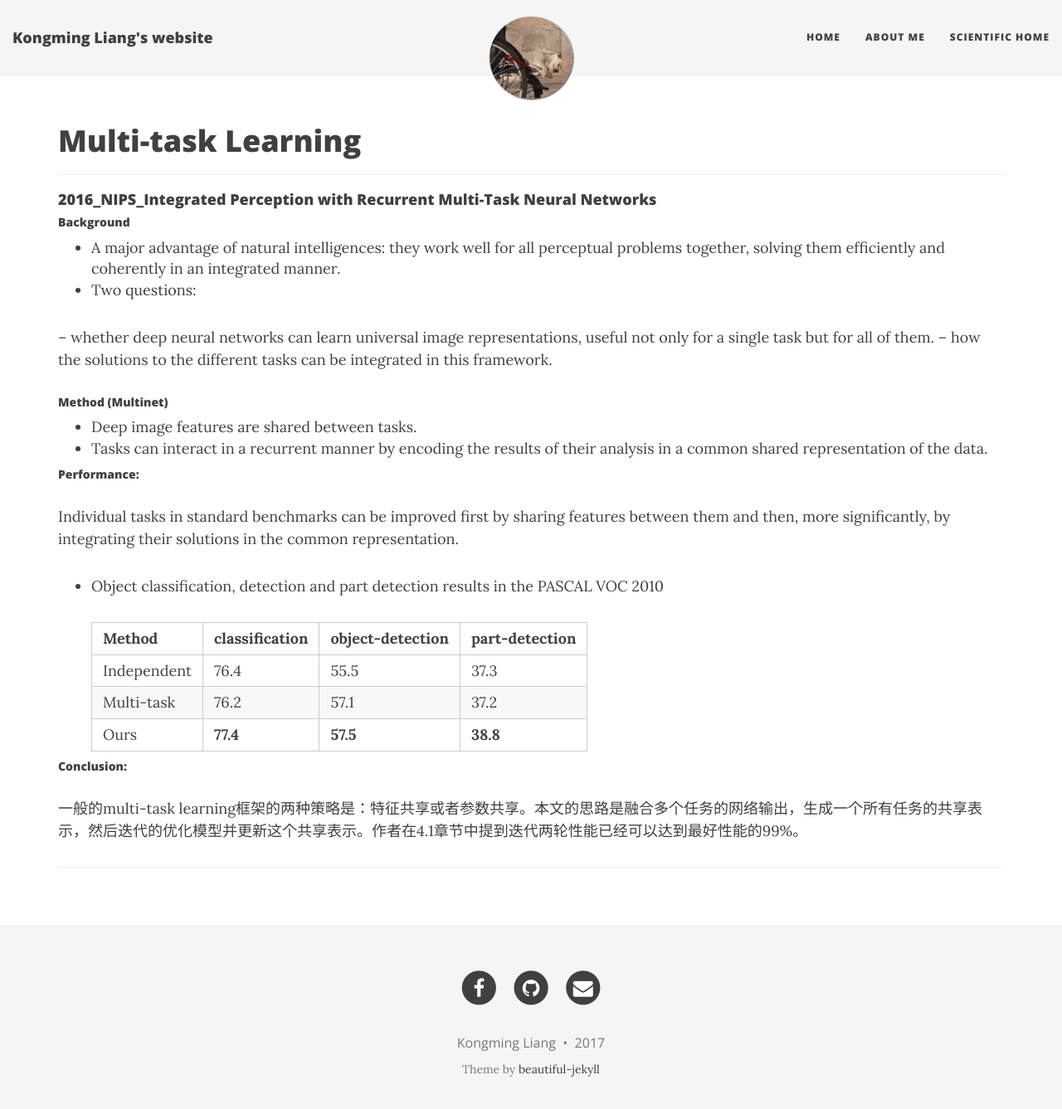
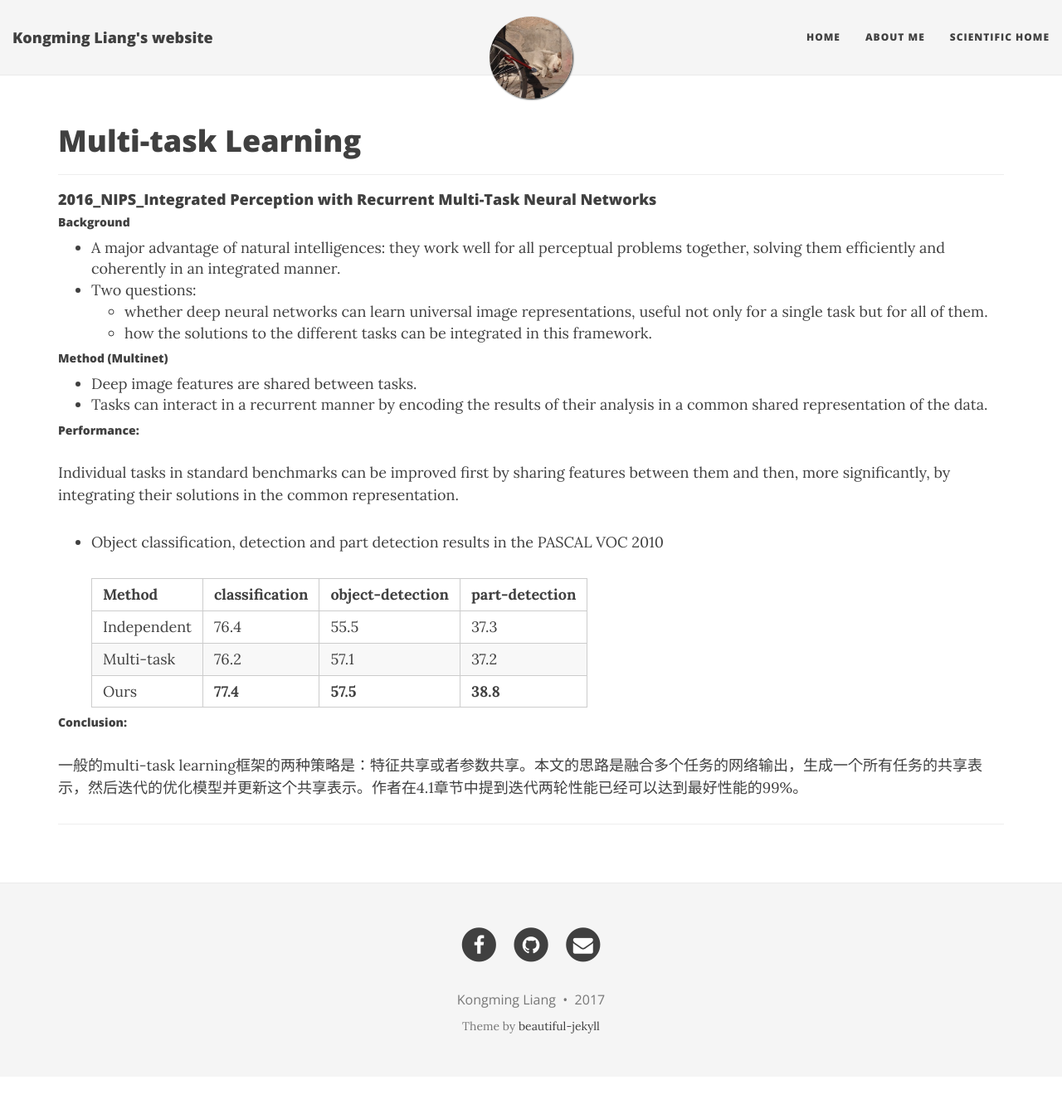
Before and after one commit to GriffinLiang/griffinliang.github.com, a Jekyll site: the page built from _posts/2017-11-24-Multi-task-Papers.md, in a window 1280 px wide and 1350 px high. Shown: the top 1337 px of the window at 83% size. Built offline with Jekyll 4.4.1, drawn with Linux system fonts in a browser that asks for light colours; nearby versions of some CDN libraries.

```diff
--- a/_posts/2017-11-24-Multi-task-Papers.md
+++ b/_posts/2017-11-24-Multi-task-Papers.md
@@ -9,9 +9,8 @@
 ##### Background
 - A major advantage of natural intelligences: they work well for all perceptual problems together, solving them efficiently and coherently in an integrated manner.
 -  Two questions:
-
--- whether deep neural networks can learn universal image representations, useful not only for a single task but for all of them.
--- how the solutions to the different tasks can be integrated in this framework.
+    - whether deep neural networks can learn universal image representations, useful not only for a single task but for all of them.
+    - how the solutions to the different tasks can be integrated in this framework.
 
 ##### Method (Multinet)
 - Deep image features are shared between tasks.
```
